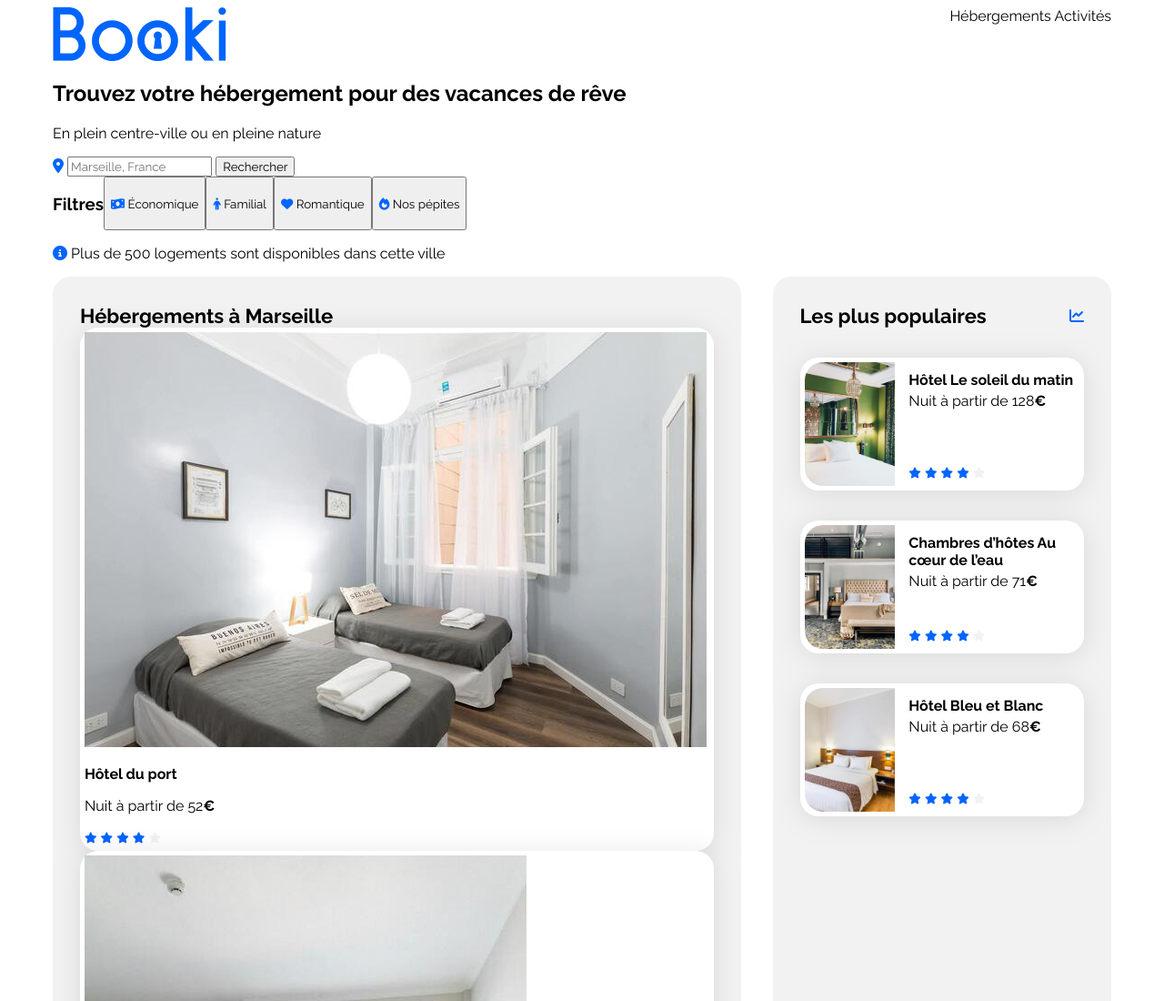
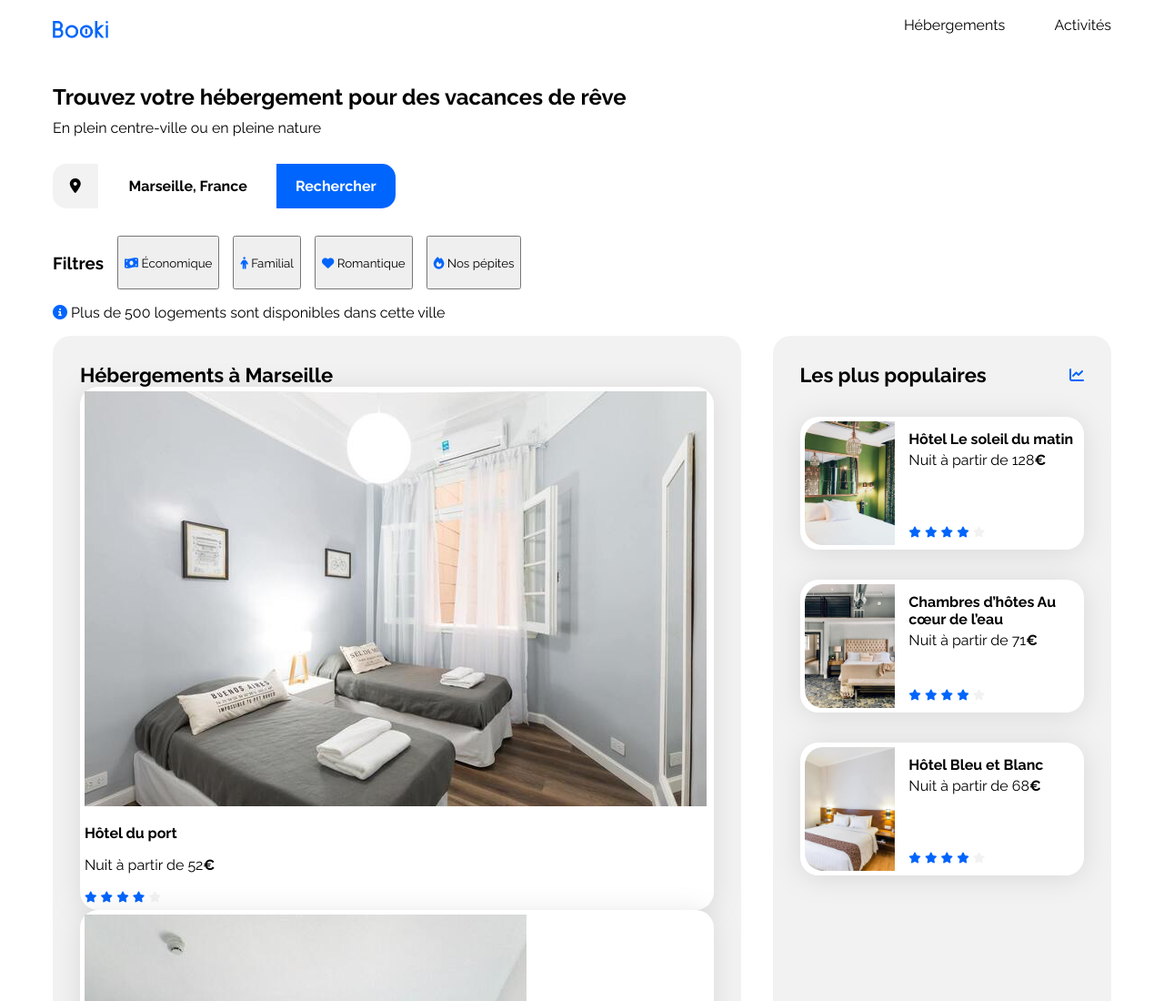
Before and after one commit to mickael13800/p2-booki, a plain HTML site: page index.html in a window 1280 px wide. Shown: the top 1100 px of the page at 91% size. Drawn offline with Linux system fonts and the light colour scheme.

Commit message:
CSS Header et barre de recherche

```diff
--- a/css/style.css
+++ b/css/style.css
@@ -71,18 +71,88 @@ header {
     justify-content: space-between;
 }
 
+header a {
+    padding-top: 15px;
+    margin-left: 50px;
+}
+
 header a:hover {
     color: #0065fc;
     border-top: 2px #0065FC solid;
 }
 
+nav {
+    padding-top: 10px;
+}
+
+header img {
+    width: 61.09px;
+    height: 19px;
+    padding: 15px 0px 30px 0px;
+}
+
 /****** Search ******/
+h1 {
+    margin-bottom: 0px;
+}
 
+h1 + p {
+    margin-top: 10px;
+    margin-bottom: 30px;
+}
 
+form {
+    display: flex;
+    align-items: center;
+    width: 377px;
+    height: 49px;
+    margin-bottom: 30px;
+}
+
+form .fa-solid {
+    display: flex;
+    justify-content: center;
+    align-items: center;
+    color: black;
+    width: 50px;
+    height: 49px;
+    background-color: #f2f2f2;
+    border-radius: 15px 0px 0px 15px;
+    border: 1px;
+}
+
+form input{
+    width: 195px;
+    height: 43px;
+    font-size: 1em;
+    border: none;
+    border-color: #F2F2F2;
+    padding: 2px 0px 2px 2px;
+}
+
+::placeholder {
+    opacity: 1;
+    color: black;
+    font-weight: bold;
+    text-align: center;
+}
+
+form button{
+    width: 132px;
+    height: 49px;
+    color: white;
+    background-color: #0065FC;
+    font-size: medium;
+    font-weight: bold;
+    border: none;
+    border-radius: 0px 15px 15px 0px;
+
+}
 /****** Filtres ******/
 .filtres {
     display: flex;
     flex-direction: row;
+    gap: 15px;
 }
 
 /****** Hebergements And Populaires ***********/
```
